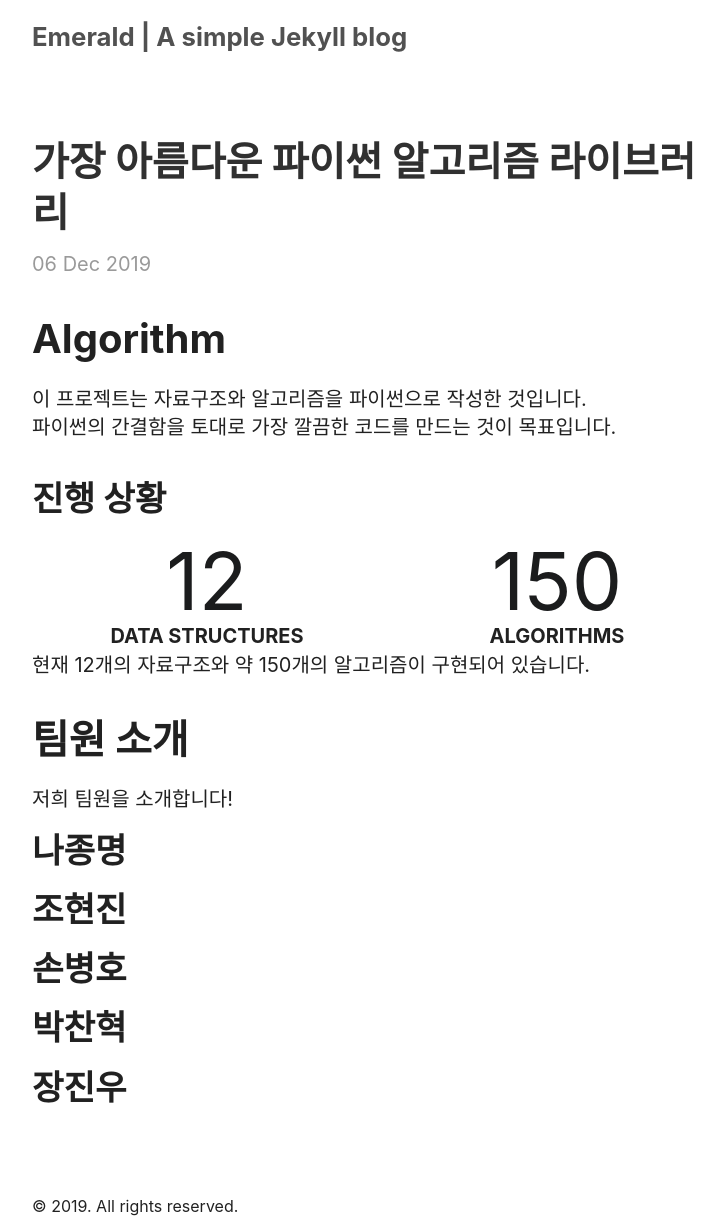
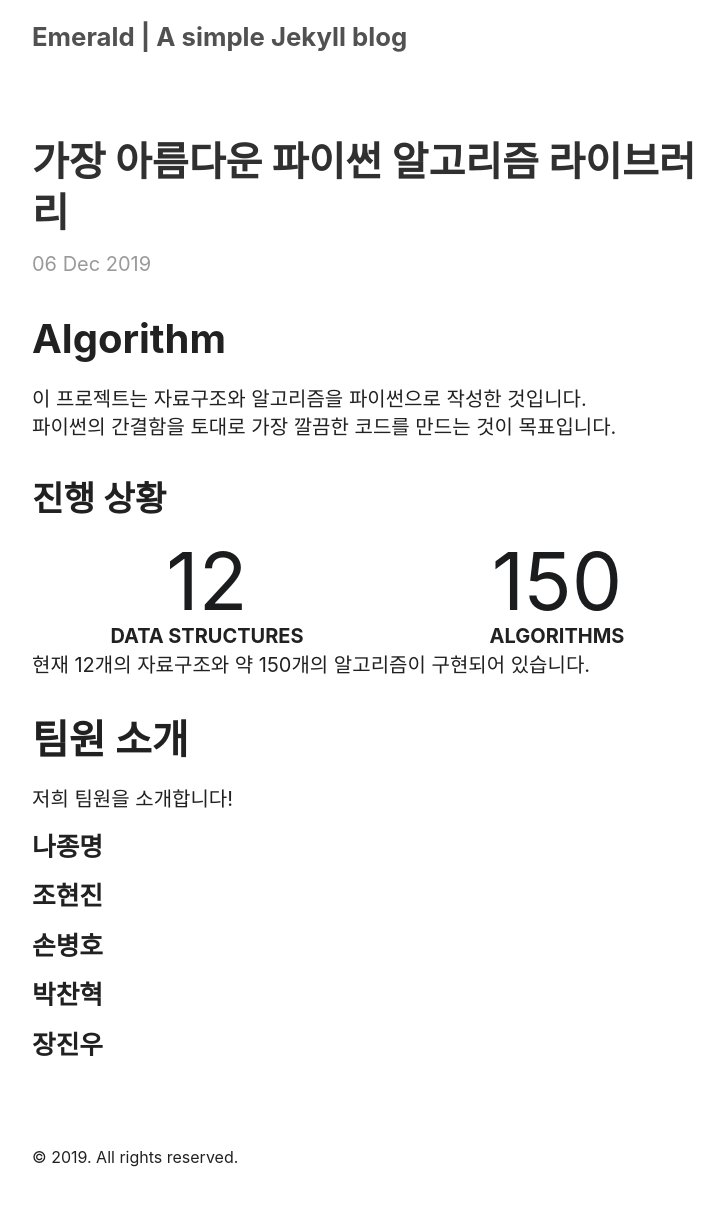
Before and after one commit to 19-2-SKKU-OSS/2019-2-OSS-L7, a Jekyll site: the page built from _posts/2019-12-06-introduction.html, in a window 1280 px wide. Shown: the whole page, without its empty margins (258-982 px from the left). Built offline with Jekyll 4.4.1, drawn with Linux system fonts in a browser that asks for light colours; nearby versions of some CDN libraries; some web fonts are replaced; after the commit the page ends 1171 px from its top, so only the background shows below that.

Commit message:
[Edit] Set our name to h3 size

```diff
--- a/_posts/2019-12-06-introduction.html
+++ b/_posts/2019-12-06-introduction.html
@@ -37,31 +37,31 @@ title: 가장 아름다운 파이썬 알고리즘 라이브러리
     </p>
     <div class="grid">
         <div class="eight wide column">
-            <h2 class="ui header">나종명</h2>
+            <h3 class="ui header">나종명</h2>
             <p>
 
             </p>
         </div>
         <div class="eight wide column">
-            <h2 class="ui header">조현진</h2>
+            <h3 class="ui header">조현진</h2>
             <p>
 
             </p>
         </div>
         <div class="eight wide column">
-            <h2 class="ui header">손병호</h2>
+            <h3 class="ui header">손병호</h2>
             <p>
 
             </p>
         </div>
         <div class="eight wide column">
-            <h2 class="ui header">박찬혁</h2>
+            <h3 class="ui header">박찬혁</h2>
             <p>
 
             </p>
         </div>
         <div class="eight wide column">
-            <h2 class="ui header">장진우</h2>
+            <h3 class="ui header">장진우</h2>
             <p>
 
             </p>
```
